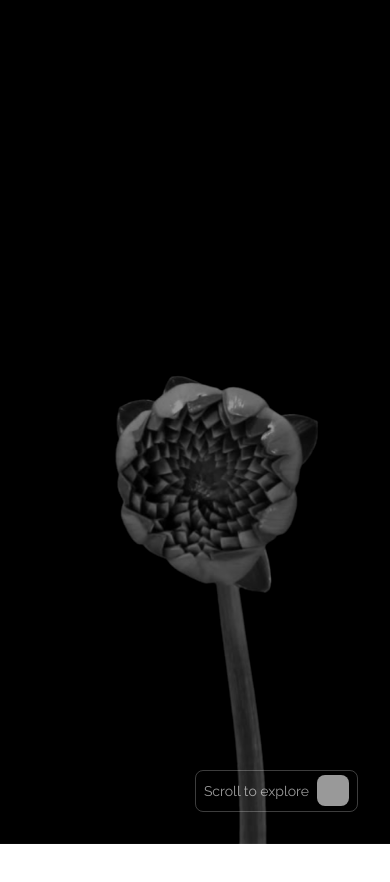
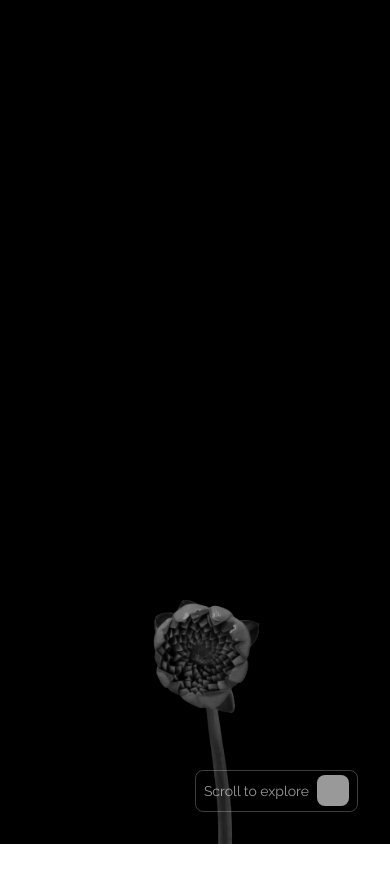
Before and after one commit to BernardoRamalhete/flower-blooming, a Nuxt app: page / in a window 390 px wide. Shown: the top 882 px of the page. Built offline with nearby package versions, Linux system fonts and the light colour scheme.

Commit message:
:iphone: Ajust background style on tablet and mobile views

```diff
--- a/pages/index.vue
+++ b/pages/index.vue
@@ -1,7 +1,9 @@
 <template>
     <div class="wrapper" @scroll="handleScroll">
         <div class="background-image">
-            <img class="image" :src="`/images/${currentImage}`" alt=""/>
+            <figure class="figure">
+                <img class="image" :src="`/images/${currentImage}`" alt=""/>
+            </figure>
         </div>
 
         <div class="bottom-info">
@@ -61,16 +63,36 @@ function updateBackgroundImage() {
     .background-image {
         position: fixed;
         inset: 0;
+        background-color: $pure_black;
         &:before {
             content: '';
             position: absolute;
             inset: 0;
+            z-index: 1;
             backdrop-filter: grayscale(100%) brightness(60%) contrast(105%);
         }
-        .image {
+
+        .figure {
             height: 100%;
             width: 100%;
-            object-fit: cover;
+            @media(max-width: 1030px) {
+            }
+            .image {
+                height: 100%;
+                width: 100%;
+                object-fit: cover;
+                @media(max-width: 1030px) {
+                    height: 780px;
+                    position: absolute;
+                    bottom: 0;
+                }
+                @media(max-width: 680px) {
+                    height: 580px;
+                }
+                @media(max-width: 420px) {
+                    height: 440px;
+                }
+            }
         }
     }
 
```
